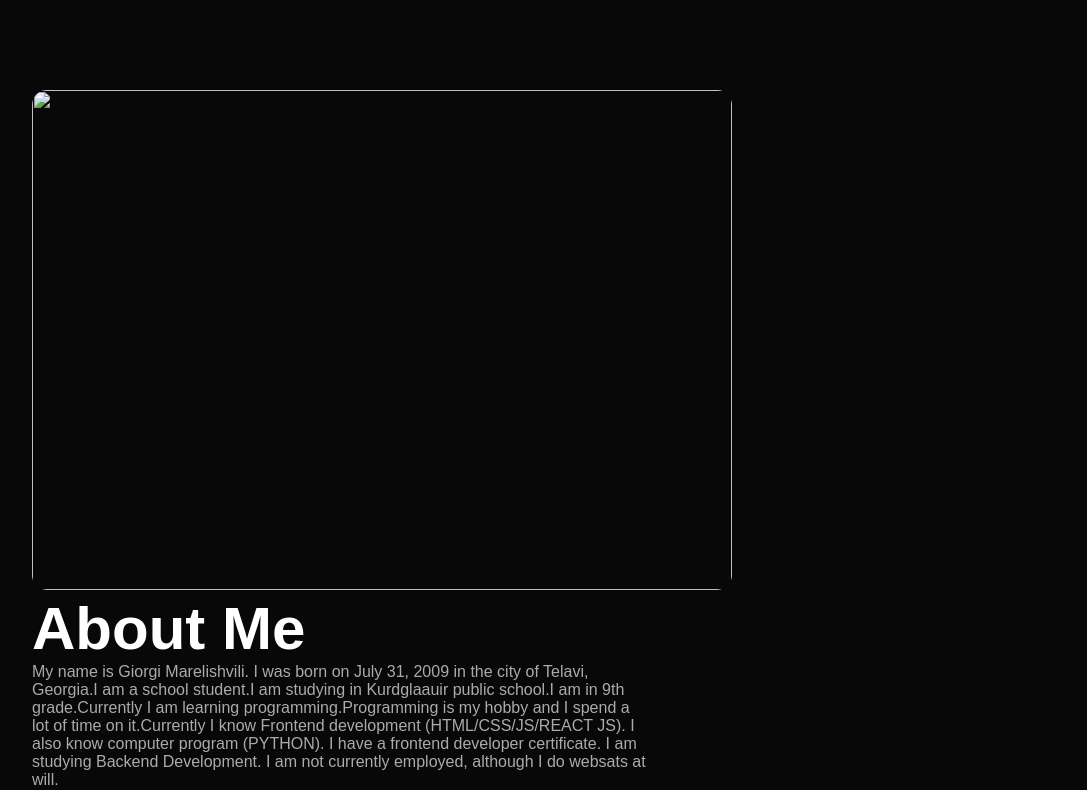
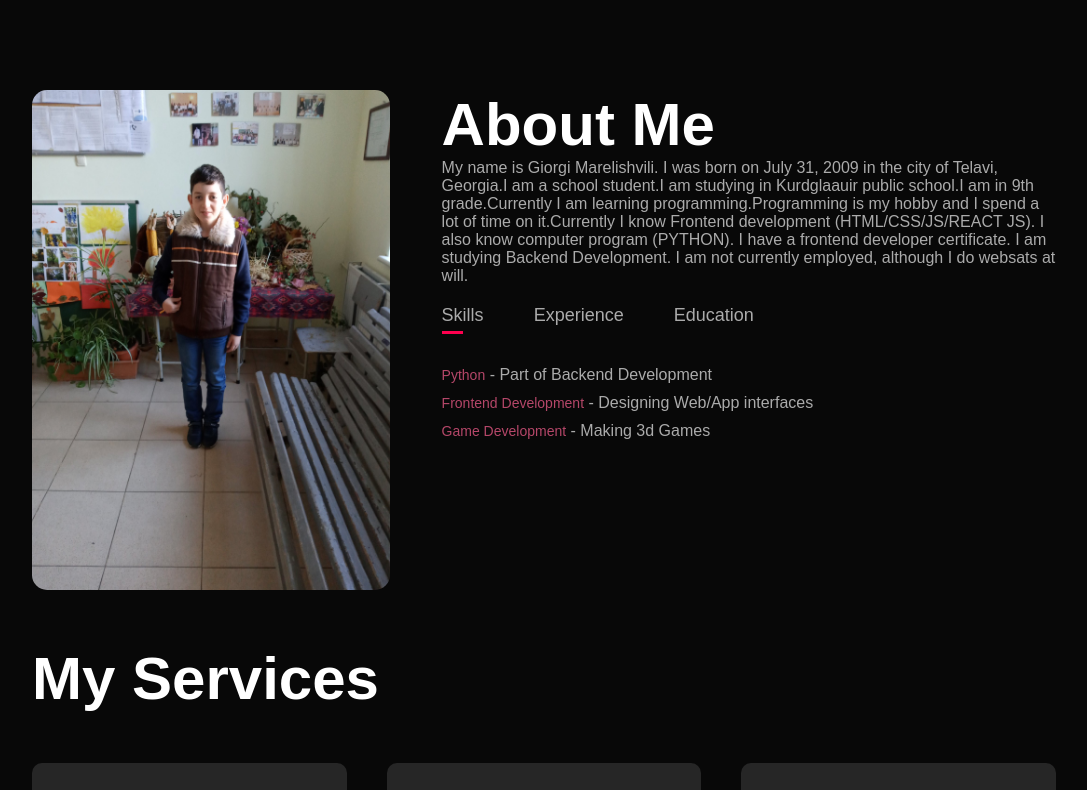
Before and after one commit to GiorgiMarelishvili/GiorgiMarelishvili, a plain HTML site: page index.html in a window 1280 px wide. Shown: the part 800-1590 px from the top of the page, without its empty margins (96-1183 px from the left). Drawn offline with Linux system fonts and the light colour scheme.

Commit message:
Update index.html

```diff
--- a/index.html
+++ b/index.html
@@ -42,7 +42,7 @@
       <div class="container">
         <div class="row">
           <div class="about-col-1">
-            <img src="./assets/gio.jpg" alt="" height="500px" width="700px" />
+            <img src="gio.jpg" alt="" height="500px" width="700px" />
           </div>
           <div class="about-col-2">
             <h1 class="sub-title">About Me</h1>
```
